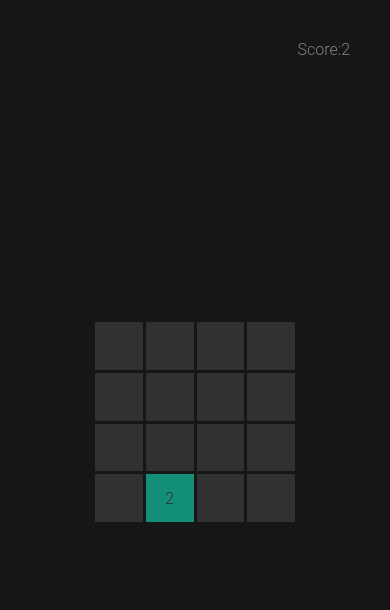
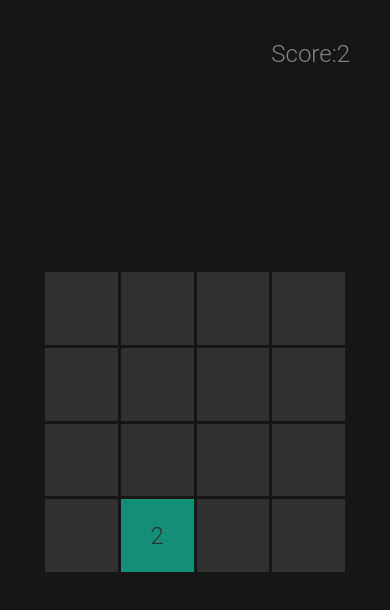
Before and after one commit to Vladislav-Cheremisin/2048, a React (Vite) app: page / in a window 390 px wide. Shown: the top 610 px of the page. Built offline with nearby package versions, Linux system fonts and the light colour scheme.

Commit message:
feat: update first iteration of responsive design

```diff
--- a/src/modules/Game/styles.module.scss
+++ b/src/modules/Game/styles.module.scss
@@ -163,10 +163,6 @@ and (max-width: 550px){
     height: 300px;
   }
 
-  .score {
-    font-size: 1rem;
-  }
-
   .game_cell {
     font-size: 1.5rem;
   }
@@ -174,36 +170,10 @@ and (max-width: 550px){
 
 @media screen
 and (orientation: portrait)
-and (max-width: 450px){
+and (max-width: 300px){
   .game {
     grid-gap: 3px;
-    width: 200px;
-    height: 200px;
-  }
-
-  .score {
-    font-size: 1rem;
-  }
-
-  .game_cell {
-    font-size: 1rem;
+    width: 250px;
+    height: 250px;
   }
 }
-
-@media screen
-and (orientation: portrait)
-and (max-width: 350px){
-  .game {
-    grid-gap: 2px;
-    width: 150px;
-    height: 150px;
-  }
-
-  .score {
-    font-size: 0.5rem;
-  }
-
-  .game_cell {
-    font-size: 0.5rem;
-  }
-}
```
